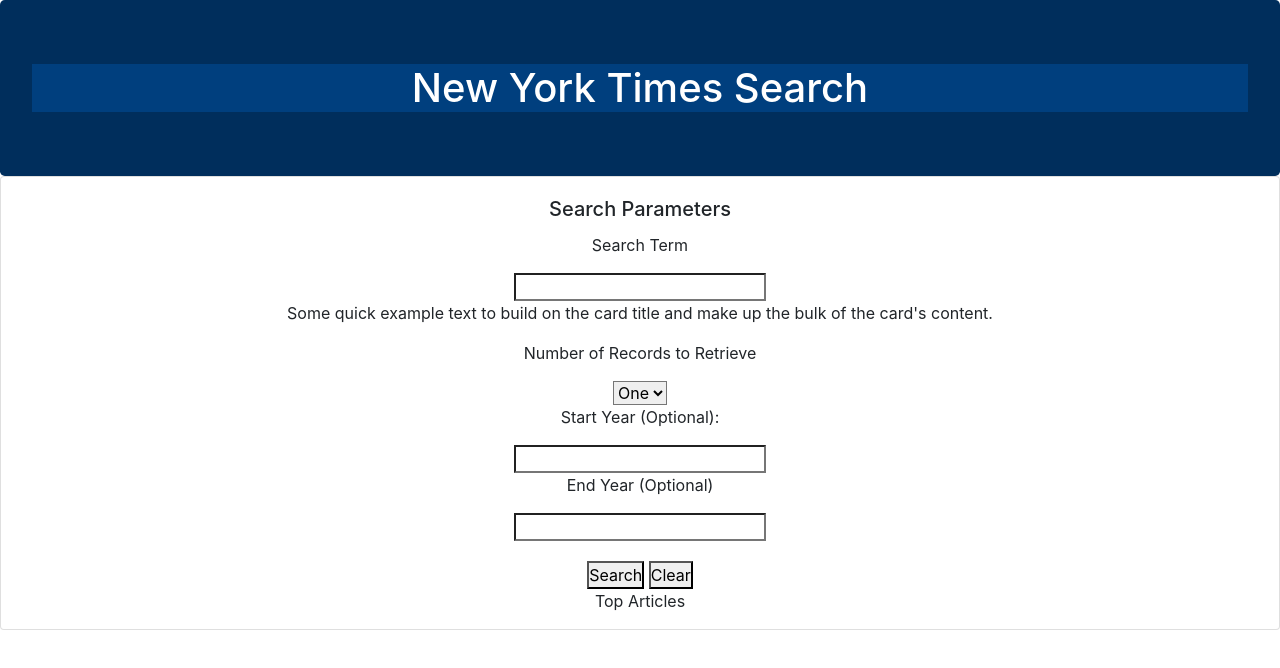
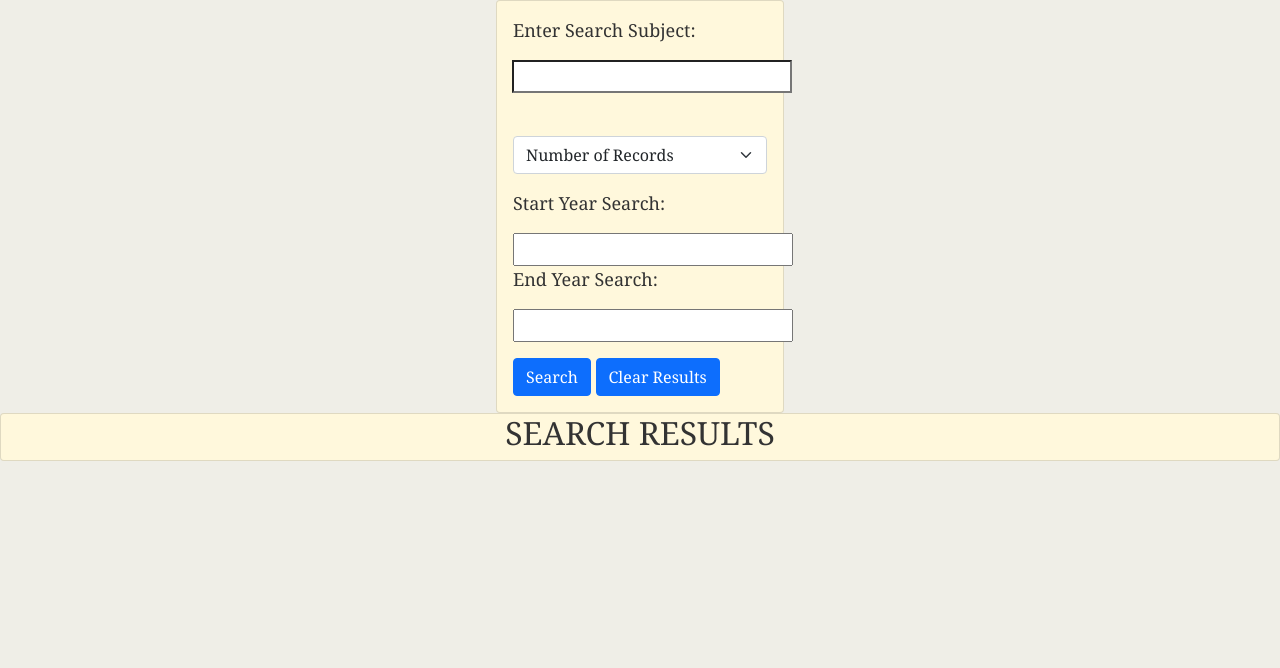
Before and after one commit to davidsjg/NYT-Search-Engine, a plain HTML site: page index.html in a window 1280 px wide. Drawn offline with nearby package versions, Linux system fonts and the light colour scheme.

Commit message:
updated with personal version of exercise

```diff
--- a/index.html
+++ b/index.html
@@ -2,66 +2,139 @@
 <html lang="en">
 <head>
   <meta charset="UTF-8">
-    <meta name="viewport" content="width=device-width, initial-scale=1.0">
-    <link rel="stylesheet" href="https://stackpath.bootstrapcdn.com/bootstrap/4.3.1/css/bootstrap.min.css" integrity="sha384-ggOyR0iXCbMQv3Xipma34MD+dH/1fQ784/j6cY/iJTQUOhcWr7x9JvoRxT2MZw1T" crossorigin="anonymous">
-    <link rel="stylesheet" href="style.css"/>
-    <title>Document</title>
+  <title>Trigger Clicked</title>
+
+  <!-- Added link to the jQuery library -->
+  <script src="https://cdnjs.cloudflare.com/ajax/libs/jquery/3.2.1/jquery.min.js"></script>
+  <link href="https://cdn.jsdelivr.net/npm/bootstrap@5.0.0-beta1/dist/css/bootstrap.min.css" rel="stylesheet" integrity="sha384-giJF6kkoqNQ00vy+HMDP7azOuL0xtbfIcaT9wjKHr8RbDVddVHyTfAAsrekwKmP1" crossorigin="anonymous">
+  <link rel="stylesheet" type="text/css" href="./style.css">
 </head>
 <body>
 
-<header>
-    <div class="jumbotron">
-        <h1 class="mainDisp"></h1>
+<container>
+
+
+
+
+
+    <div class="card" style="width: 18rem;margin:0 auto;">
+        <div class="card-body">
+            <div class="input-group mb-3">
+                <p>Enter Search Subject:</p>
+                <input type="text" id="searchInput"><br>
             </div>
 
+            <select class="form-select mb-3" id="numSelect" aria-label="Default select example">
+                <option selected value="0">Number of Records</option>
+                <option id="oneRecord" value="1">1</option>
+                <option id="fiveRecord" value="5">5</option>
+                <option id="tenRecord" value="10">10</option>
+            </select>
 
-<container>
-    <div class="card">
-        <div class="card-body">
-            <h5 class="card-title">Search Parameters</h5>
-            <p>Search Term</p>
-            <input type="text" class="inputValue" id="searchTerm">
-            <p class="card-text">Some quick example text to build on the card title and make up the bulk of the card's content.</p>
-            <div class="col">
-            <p>Number of Records to Retrieve </p>
-            <select class="form-select" aria-label="Disabled select example"
-                <option selected>Open this select menu</option>
-                <option value="1">One</option>
-                <option value="5">Five</option>
-                <option value="10">Ten</option>
-                </select>
+            <p>Start Year Search:</p>
+            <div>
+            <input type="text" id="yearSearch"><br>
             </div>
-            <div class="col">
-            <p>Start Year (Optional): </p>
-            <input type="text" class="inputValue" id="startYear">
-        </div>
-        <div class="col">
-            <p>End Year (Optional)</p>
-            <input type="text" class="inputValue" id="endYear" >
+            <p>End Year Search:</p>
+            <div>
+            <input type="text" id="yearEnd"><br>
             </div>
 
+            <!-- <div class="input-group mb-3">
+                <span class="input-group-text">End Year:</span>
+                <input type="text" class="form-control" id="yearEnd" aria-label="Sizing example input" aria-describedby="inputGroup-sizing-default">
+            </div> -->
+
+            <button type="button" class="btn mt-3 btn-primary" id="searchBtn">Search</button>
+            <button type="button" class="btn mt-3 btn-primary" id="clearBtn">Clear Results</button>
+        </div>
     </div>
 
-    <input type="submit" value="Search" id="searchBtn">
-    <input type="submit" value="Clear" id="clearBtn">
+    <div class="card" style="margin:0 auto; text-align: center;">
+        <h2>SEARCH RESULTS</h2>
+    <div id="results">
 
-    <container>
-    <p>Top Articles</p>
-    <div class="topArticles" id="topArticles">
+    </div>
+    </div>
+
 </container>
 
 
-</header>
-<body>
+<script type="text/javascript">
+//makes sure hmtl do is loaded into the browser, all elements are present
 
-</body>
+    // This "document.ready" code isn't necessary in this example... but is useful to become familiar with.
+    // "document.ready" makes sure that our JavaScript doesn't get run until the HTML document is finished loading.
+    $(document).ready(function() {
+    var searchTerm = ""
+
+    var startYear
+    var endYear
+    var returnOne = $("#oneRecord").val("data-value")
+    var returnFive = $("#fiveRecord").val("data-value")
+    var returnTen = $("tenRecord").val("return-data")
 
 
-<script src="https://cdnjs.cloudflare.com/ajax/libs/jquery/3.2.1/jquery.min.js"></script>
-<script type="text/javascript">
-    $(document).ready(function(){
-    $(".mainDisp").text("New York Times Search")
 
+
+
+    $("#searchBtn").on("click", function(){
+
+    var numRecords = $("#numSelect").find(":selected").text()
+    console.log(numRecords)
+
+    startYear = $("#yearSearch").val() + "0101"
+    endYear = $("#yearEnd").val() + "1231"
+    searchTerm = $("#searchInput").val()
+
+    var APIkey = "R1a31F4tBjCUaM2ho8GtIFsrSdtXt30M"
+    var nytURL = "https:api.nytimes.com/svc/search/v2/articlesearch.json?q=" + searchTerm + "&facet_fields=source&facet=true&begin_date=" + startYear + "&end_date=" + endYear + "&api-key=" + APIkey
+
+
+    console.log($("#yearSearch").val())
+
+    $.ajax ({
+        url: nytURL,
+        method: "GET"
+    }).then (function(response) {
+        var getArray = []
+        // getArray.length = numSelect val=
+        // var numArticle = response.response.docs[0]
+
+
+        for (var i = 0; i < numRecords; i++) {
+
+            getArray.push(response.response.docs[i])
+            var headline = getArray[i].headline.main
+            var author = getArray[i].byline.original
+            var webLink = getArray[i].web_url
+            var leadParagraph = getArray[i].lead_paragraph
+
+
+            // card[i] = $("<card>")    HOW DO I DYNAMICALLY CREATE AND PUT INFO IN A CONTAINER/WRAPPER OR CARD TO BE DISPLAYED
+            headlineDisp = $("<div>").text("Headline: " + headline)
+            authorDisp = $("<div>").text("AuthorL " + author)
+            leadParaDisp = $("<div>").text("Story: " + leadParagraph)
+            weblinkDisp = $("<a>").attr("href", webLink).text(webLink)
+
+
+            $("#results").append(headlineDisp)
+            $("#results").append(authorDisp)
+            $("#results").append(leadParagraph)
+            $("#results").append(weblinkDisp)
+
+
+            // $("results").append(container)
+
+        }
+
+
+        // For explicit parsing of a string to HTML, use the $.parseHTML() method.
+            //parse?
+        // <a href="url">link text</a>
+        // weblinkDisp = $("<div>").attr('href', 'webLink')
+        // weblinkText =
+        // $("#results").append(weblinkText.)
 
 
 
@@ -73,7 +146,11 @@
 
 
 
+    })
 
+
+
+    })
 </script>
-
+</body>
 </html>
--- a/style.css
+++ b/style.css
@@ -1,43 +1,14 @@
-* {
-  background-origin: border-box;
+body {
+  padding: 0;
   margin: 0;
-  padding: 0;
-}
-
-.jumbotron {
-  text-align: center;
-  vertical-align: center;
-  background-color: #002e5c;
-  color: white;
-  margin: 0 auto;
-}
-h1 {
-  text-align: center;
-  vertical-align: center;
-  background-color: #003f7e;
-  color: white;
-  margin: 0 auto;
+  font-family: Georgia, "Times New Roman", Times, serif;
+  font-size: 18px;
+  line-height: 150%;
+  color: #333;
+  background: #efeee7;
+  align-items: center;
 }
 
 .card {
-  text-align: center;
-  display: block;
+  background-color: cornsilk;
 }
-
-/* #searchTerm {
-    text-align: center;
-    display: block;
-  } */
-
-.input-group {
-}
-/* .col {
-    background-color: #343a40;
-    color: white;
-  } */
-
-button {
-  background-color: #343a40;
-  color: #f3efef;
-  display: block;
-}
```
Also changed, not shown: 1 other file. Lines whose indentation alone changed are shown as unchanged.
